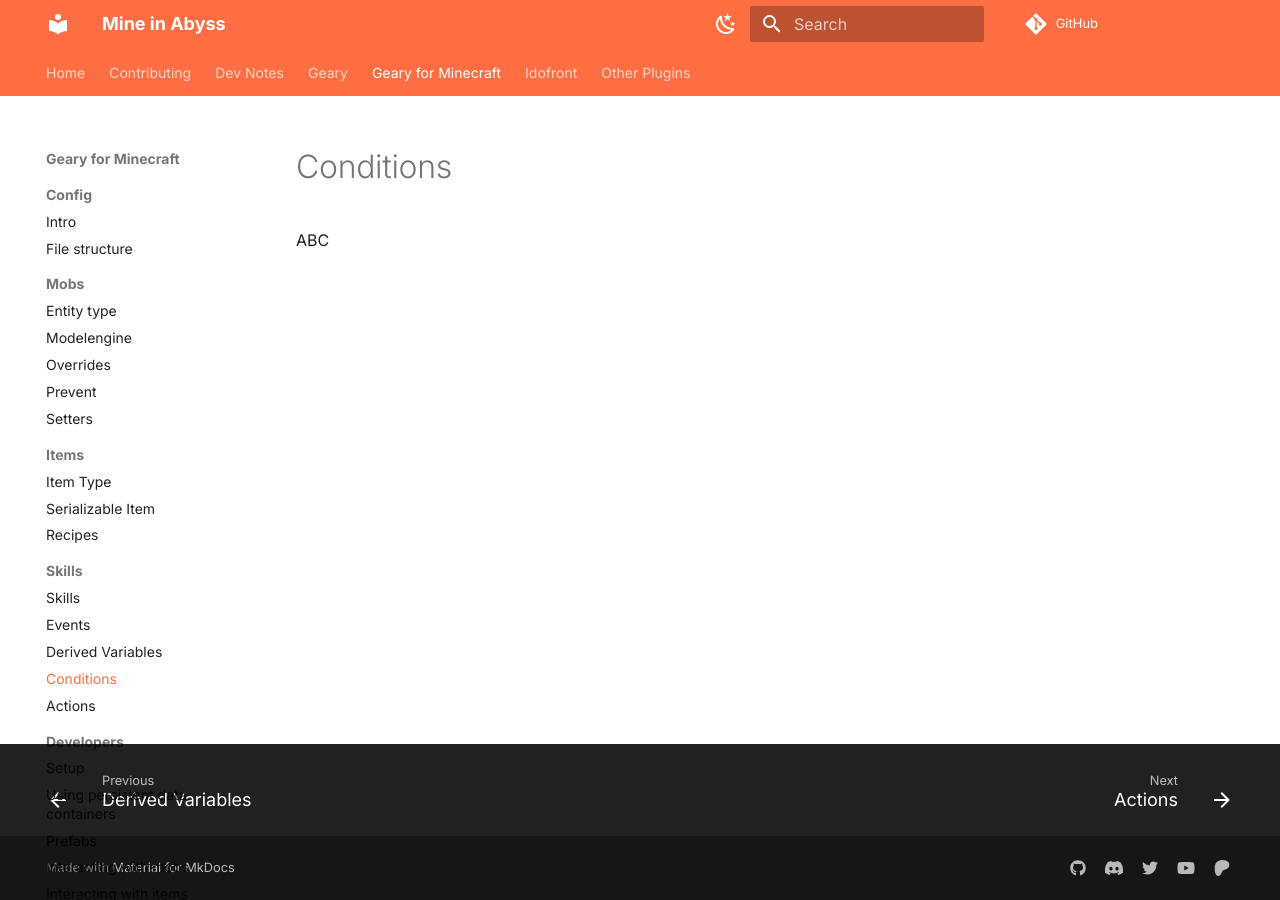
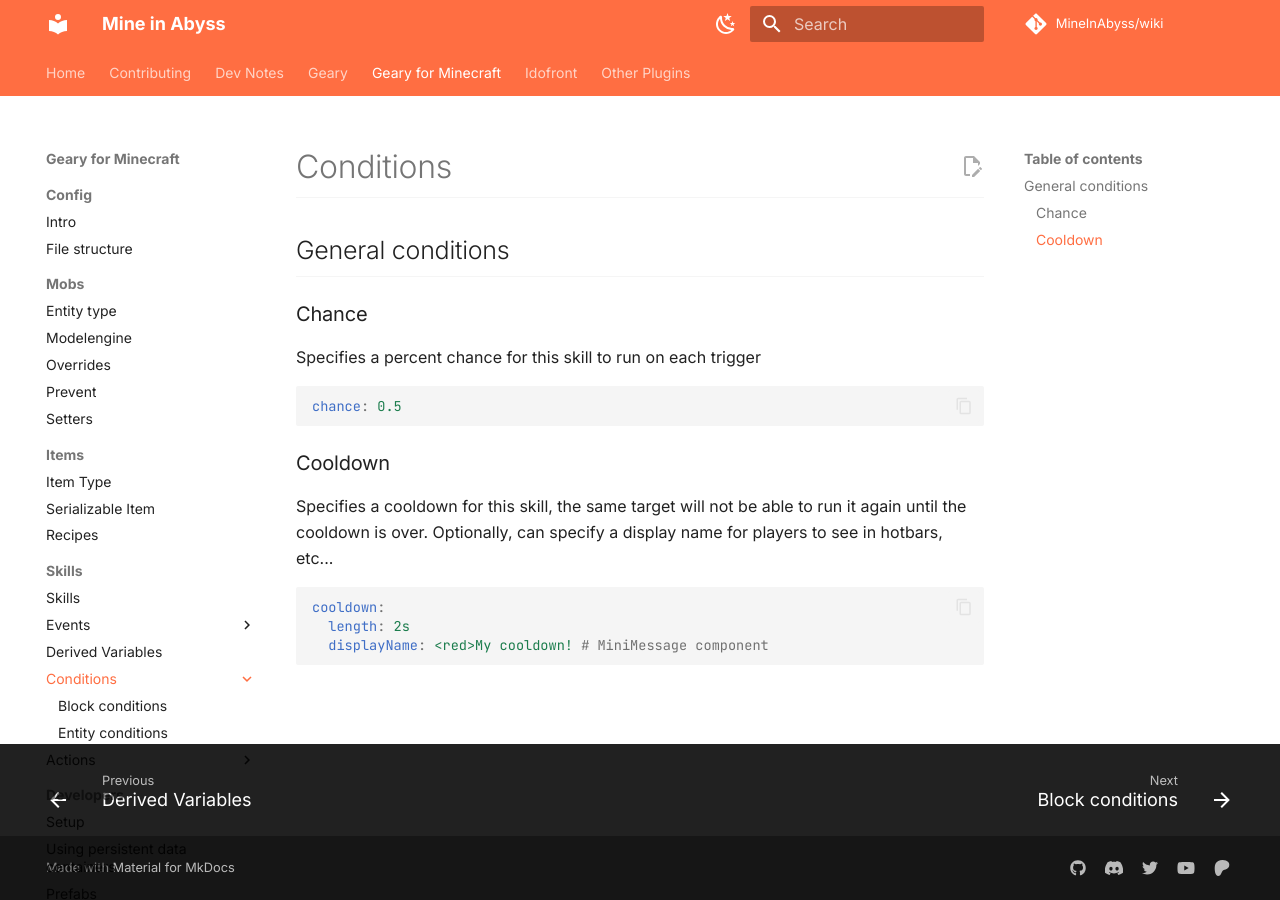
Before and after one commit to MineInAbyss/wiki, an MkDocs documentation site: the page built from docs/geary-minecraft/skills/conditions/index.md, in a window 1280 px wide. Built offline with MkDocs 1.6.1 and Material for MkDocs 9.7.7, drawn with Linux system fonts in a browser that asks for light colours; comment, search, counter and statistics services are not loaded.

Commit message:
Continue working on skills docs, add currently implemented conditions, actions, and events, clean up css

````diff
--- /dev/null
+++ b/docs/geary-minecraft/skills/actions/entity.md
@@ -0,0 +1,11 @@
+# Entity actions
+
+### Damage
+
+```yaml
+damage:
+```
+
+### Explode
+
+### Knockback
--- a/docs/geary-minecraft/skills/conditions.md
+++ /dev/null
@@ -1 +0,0 @@
-ABC
--- /dev/null
+++ b/docs/geary-minecraft/skills/conditions/index.md
@@ -0,0 +1,21 @@
+# Conditions
+
+## General conditions
+
+### Chance
+
+Specifies a percent chance for this skill to run on each trigger
+
+```yaml
+chance: 0.5
+```
+
+### Cooldown
+
+Specifies a cooldown for this skill, the same target will not be able to run it again until the cooldown is over. Optionally, can specify a display name for players to see in hotbars, etc...
+
+```yaml
+cooldown:
+  length: 2s
+  displayName: <red>My cooldown! # MiniMessage component
+```
--- a/docs/stylesheets/extra.css
+++ b/docs/stylesheets/extra.css
@@ -1,3 +1,19 @@
 [data-md-color-scheme="slate"] {
     --md-hue: 350;
 }
+
+.md-typeset h1 {
+    margin: 0 !important;
+    padding-bottom: 0.3em;
+    border-bottom: 1px solid var(--md-code-bg-color);
+}
+
+.md-typeset h2 {
+    margin: 1.4em 0 0.2em !important;
+    padding-bottom: 0.3em;
+    border-bottom: 1px solid var(--md-code-bg-color);
+}
+
+.md-typeset h3 {
+    margin: 1.1em 0 0.8em !important;
+}
--- a/mkdocs.yml
+++ b/mkdocs.yml
@@ -1,6 +1,8 @@
 site_name: Mine in Abyss
 site_url: https://mineinabyss.com/
+repo_name: MineInAbyss/wiki
 repo_url: https://github.com/MineInAbyss/wiki/
+edit_uri: edit/master/docs/
 theme:
   features:
     - navigation.instant
@@ -13,6 +15,7 @@ theme:
     - navigation.top
     - navigation.footer
     - navigation.prune
+    - content.action.edit
   font:
     text: Inter
     code: JetBrains Mono
@@ -55,6 +58,7 @@ plugins:
   - literate-nav:
       nav_file: SUMMARY.md
   - search
+  - table-reader
   - ezlinks
   - redirects:
       redirect_maps:
--- a/requirements.txt
+++ b/requirements.txt
@@ -2,3 +2,4 @@ mkdocs-material
 mkdocs-literate-nav
 mkdocs-redirects
 mkdocs-ezlinks-plugin
+mkdocs-table-reader-plugin
````
Also changed, not shown: docs/dev/version-list.md (+1 -1 lines), docs/geary-minecraft/skills/SUMMARY.md (+3 -3 lines), docs/geary-minecraft/skills/actions.md (deleted, +0 -1 lines), docs/geary-minecraft/skills/actions/index.md (added, +8 -0 lines), docs/geary-minecraft/skills/actions/location.md (added, +21 -0 lines), docs/geary-minecraft/skills/conditions/block.md (added, +42 -0 lines), docs/geary-minecraft/skills/conditions/entity.md (added, +75 -0 lines), docs/geary-minecraft/skills/events.md (deleted, +0 -1 lines), docs/geary-minecraft/skills/events/entity.md (added, +3 -0 lines), docs/geary-minecraft/skills/events/events.yml (added, +19 -0 lines), docs/geary-minecraft/skills/events/index.md (added, +6 -0 lines), docs/geary-minecraft/skills/events/item.md (added, +3 -0 lines), docs/geary-minecraft/skills/events/item.yml (added, +15 -0 lines), docs/geary-minecraft/skills/skills.md (+1 -3 lines).
